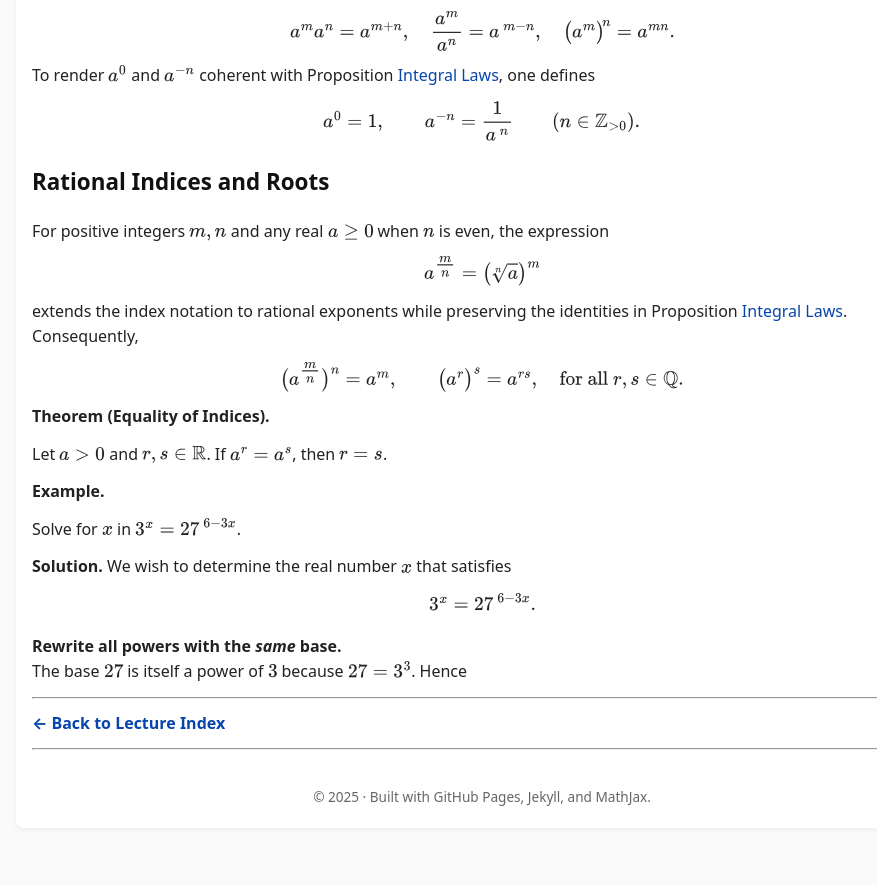
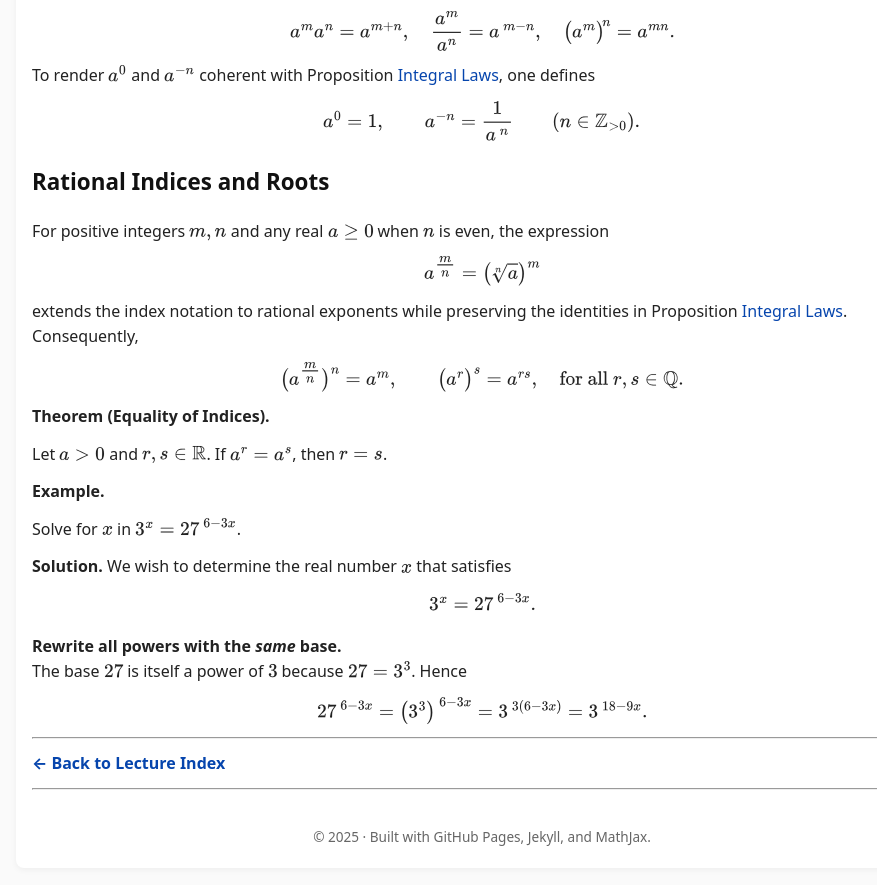
Before and after one commit to SaleemKamaludin/SaleemKamaludin.github.io, a Jekyll site: the page built from courses/math-1115/lecture-notes/lecture3.md, in a window 1280 px wide and 900 px high, scrolled down 1346 px. Shown: the top 885 px of the window, without its empty margins (158-1035 px from the left). Built offline with Jekyll 4.4.1, drawn with Linux system fonts in a browser that asks for light colours; before the commit the page ends 2206 px from its top, so only the background shows below that.

Commit message:
Update lecture3.md

```diff
--- a/courses/math-1115/lecture-notes/lecture3.md
+++ b/courses/math-1115/lecture-notes/lecture3.md
@@ -195,6 +195,12 @@ To ensure consistency, these operations must be performed in a **specific order*
   The base \(27\) is itself a power of \(3\) because \(27 = 3^{3}\). Hence
 </p>
 
+<p style="text-align:center;">
+  \( 27^{\,6 - 3x}
+    = \bigl(3^{3}\bigr)^{\,6 - 3x}
+    = 3^{\,3(6 - 3x)}
+    = 3^{\,18 - 9x}. \)
+</p>
 
 
 ---
```
